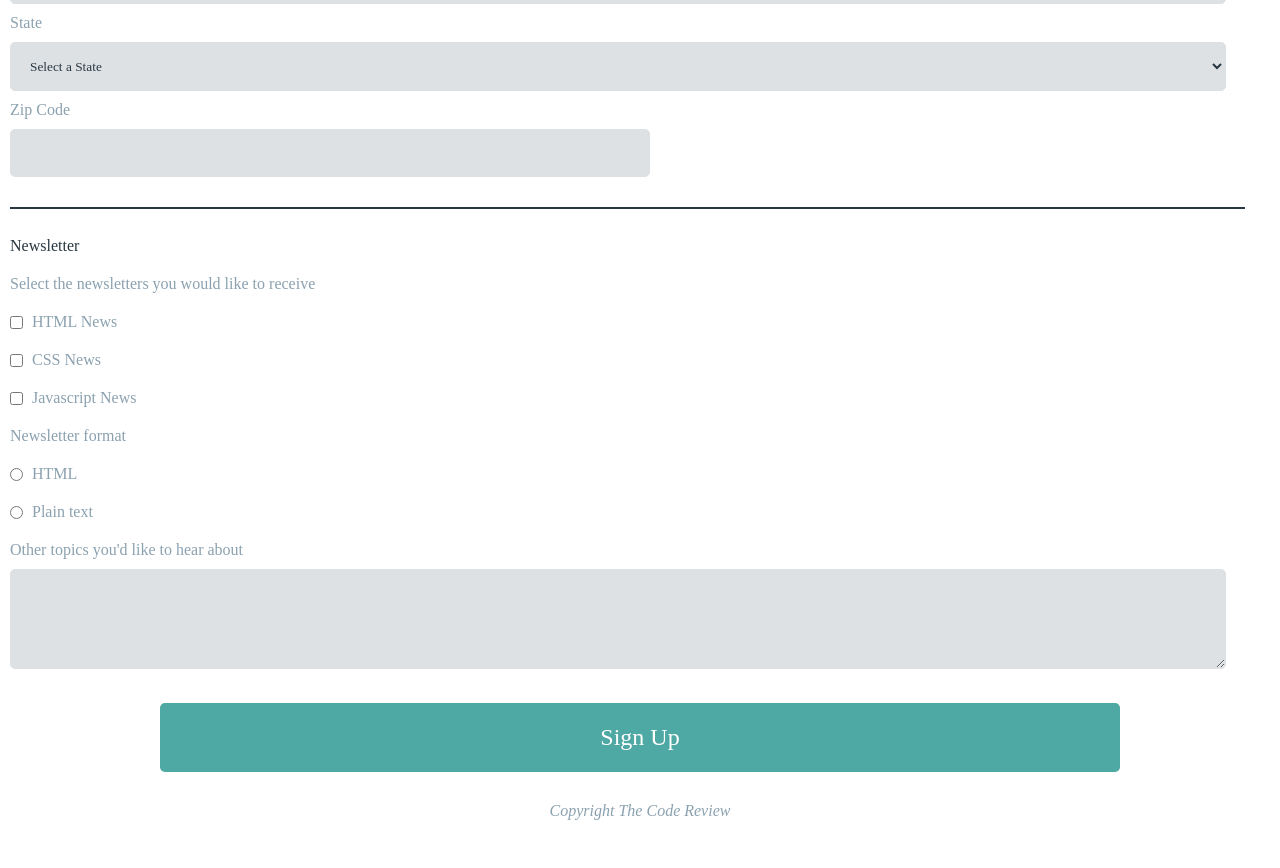
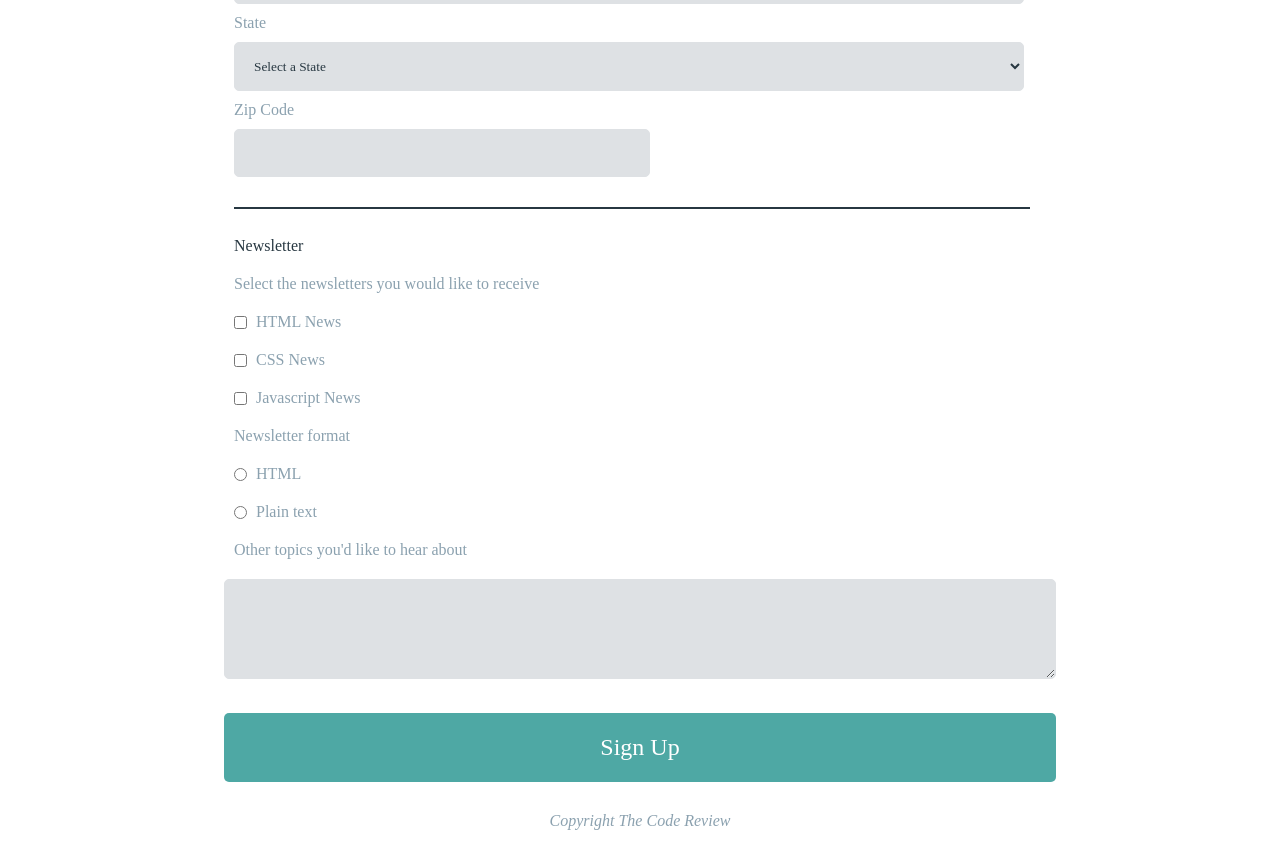
Before and after one commit to kpasciullo/TechDegree-Project03, a plain HTML site: page index.html in a window 1280 px wide. Shown: the part 750-1618 px from the top of the page. Drawn offline with Linux system fonts and the light colour scheme.

Commit message:
added desktop styles

```diff
--- a/css/styles.css
+++ b/css/styles.css
@@ -95,10 +95,10 @@ fieldset > input, select {
  }
 
  textarea {
-    width: 95%;
+    width: 96.5%;
     height: 100px;
     padding: 15px;
-    margin-left: 10px;
+    margin: 10px;
     background-color: rgb(222, 225, 228);
     color: rgb(39, 55, 65);
     border: solid 1px rgb(222, 225, 228);
@@ -134,3 +134,17 @@ fieldset > input, select {
  legend {
      width: 99%;
  }
+
+ @media only screen and (min-width: 768px) {
+
+    form {
+        max-width: 65%;
+        margin: auto;
+    }
+
+    button, textarea {
+        width: 100%;
+        margin-left: 0px;
+    }
+
+ }
--- a/index.html
+++ b/index.html
@@ -97,12 +97,12 @@
         <fieldset>
     <legend class="newsletter-info">Newsletter</legend>
     <p>Select the newsletters you would like to receive</p>
-        <label for="html-news"><input type="checkbox" id="html-news" name="html-news">
+        <label for="html-news"><input type="checkbox" id="html-news" name="news-type">
         HTML News</label>
         <label for="css-news">
-        <input type="checkbox" id="css-news" name="css-news">
+        <input type="checkbox" id="css-news" name="news-type">
         CSS News</label>
-        <label for="java-news"><input type="checkbox" id="java-news" name="java-news">
+        <label for="java-news"><input type="checkbox" id="java-news" name="news-type">
         Javascript News</label>
         <p>Newsletter format</p>
         <label for="html-format"><input type="radio" id="html" name="format">
```
